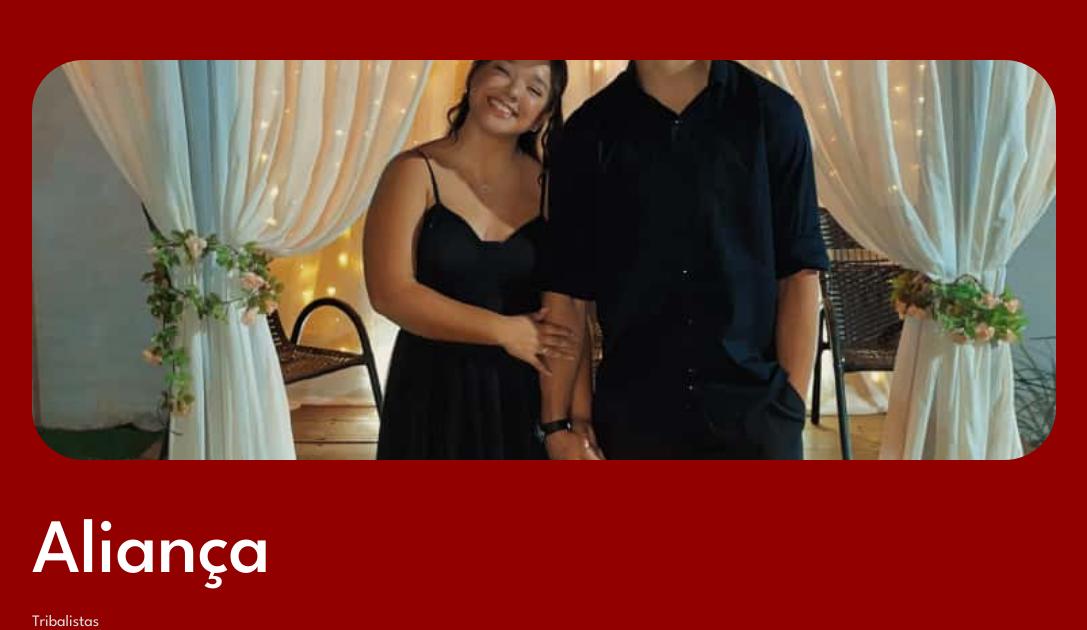
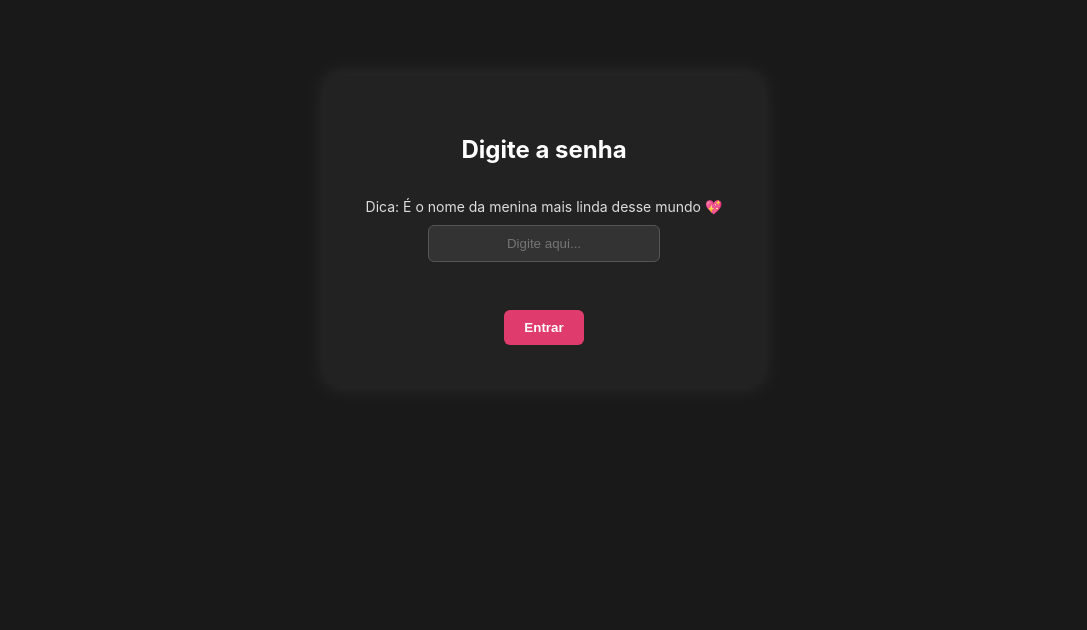
Before and after one commit to LucasAltino/AnnaBiaLucas, a React (Create React App) app: page / in a window 1280 px wide. Shown: the part 170-800 px from the top of the page, without its empty margins (96-1183 px from the left). Built offline with nearby package versions, Linux system fonts and the light colour scheme; a web font is replaced by a local one.

Commit message:
Add files via upload

```diff
--- a/src/pages/Home.jsx
+++ b/src/pages/Home.jsx
@@ -3,8 +3,10 @@ import styles from "./Home.module.css";
 import Timer from "./Timer";
 import Carousel from "./Carousel";
 import Card from "./Card";
+import usePreloadMedia from "./usePreloadMedia";
 
 function Home() {
+    usePreloadMedia()
     const cards = [
         {
             title: "Aliança",
@@ -56,8 +58,10 @@ function Home() {
         },
     ];
 
-
     const [currentIndex, setCurrentIndex] = useState(0);
+    const [authorized, setAuthorized] = useState(false);
+    const [inputValue, setInputValue] = useState("");
+    const [error, setError] = useState("");
 
     const nextCard = () => {
         setCurrentIndex((prev) => (prev + 1) % cards.length);
@@ -68,6 +72,37 @@ function Home() {
     };
 
     const currentCard = cards[currentIndex];
+
+    const handleSubmit = (e) => {
+        e.preventDefault();
+        if (inputValue.trim().toLowerCase() === "anna beatriz") {
+            setAuthorized(true);
+        } else {
+            setError("Senha incorreta! Tente novamente ❤️");
+        }
+    };
+
+    if (!authorized) {
+        return (
+            <div style={overlayStyle}>
+                <form onSubmit={handleSubmit} style={formStyle}>
+                    <h2 style={{color:"white"}}>Digite a senha</h2>
+                    <p style={{ fontSize: "14px", color: "#ddd", marginBottom: "10px" }}>
+                        Dica: É o nome da menina mais linda desse mundo 💖
+                    </p>
+                    <input
+                        type="text"
+                        value={inputValue}
+                        onChange={(e) => setInputValue(e.target.value)}
+                        placeholder="Digite aqui..."
+                        style={inputStyle}
+                    />
+                    <button type="submit" style={buttonStyle}>Entrar</button>
+                    {error && <p style={{ color: "pink", marginTop: "10px" }}>{error}</p>}
+                </form>
+            </div>
+        );
+    }
 
     return (
         <div className={styles.principal}>
@@ -95,19 +130,74 @@ function Home() {
             <Carousel />
 
             <div className={styles.data}>
-                <img src="/fotodata.png" alt=""/>
+                <img src="/fotodata.png" alt="" />
                 <p>26 / 08 / 2025</p>
             </div>
 
             <div className={styles.carta}>
-                <p>Desde que te encontrei, Deus tem me ensinado de forma cada vez mais profunda sobre o amor, aquele amor que acalma, que inspira, que faz o coração bater mais forte só de pensar em você.
-
-                    Amor, existe algo em você que me cativa de um jeito único, algo que não sei explicar, mas que me faz me apaixonar mais e mais a cada dia. É como se tudo em mim encontrasse paz quando estou com você. A vida, desde então, ficou mais bonita, até poque como já disse nosso querido amigo Rubel, “A vida é boa, mas é muito melhor com você”.</p>
-                <p style={{margin:0, marginLeft:"21%"}}>Do seu eterno namorado,</p>
+                <p>
+                    Desde que te encontrei, Deus tem me ensinado de forma cada vez mais profunda sobre o amor,
+                    aquele amor que acalma, que inspira, que faz o coração bater mais forte só de pensar em você.
+                    <br /><br />
+                    Amor, existe algo em você que me cativa de um jeito único, algo que não sei explicar,
+                    mas que me faz me apaixonar mais e mais a cada dia. É como se tudo em mim encontrasse paz
+                    quando estou com você. A vida, desde então, ficou mais bonita, até poque como já disse nosso querido amigo Rubel,
+                    “A vida é boa, mas é muito melhor com você”.
+                </p>
+                <p style={{ margin: 0, marginLeft: "21%" }}>Do seu eterno namorado,</p>
                 <p>Lucas Altino</p>
             </div>
         </div>
     );
 }
 
+/* Estilos inline da tela de senha */
+const overlayStyle = {
+    position: "fixed",
+    top: 0,
+    left: 0,
+    width: "100vw",
+    height: "100vh",
+    background: "rgba(0, 0, 0, 0.9)",
+    display: "flex",
+    alignItems: "center",
+    justifyContent: "center",
+    flexDirection: "column",
+    zIndex: 9999,
+};
+
+const formStyle = {
+    background: "#222",
+    padding: "40px",
+    borderRadius: "12px",
+    display: "flex",
+    flexDirection: "column",
+    alignItems: "center",
+    boxShadow: "0 0 20px rgba(255,255,255,0.1)",
+};
+
+const inputStyle = {
+    padding: "10px 15px",
+    borderRadius: "6px",
+    border: "1px solid #555",
+    background: "#333",
+    color: "#fff",
+    marginBottom: "10px",
+    outline: "none",
+    width: "200px",
+    textAlign: "center",
+};
+
+const buttonStyle = {
+    background: "#e03b6d",
+    border: "none",
+    padding: "10px 20px",
+    borderRadius: "6px",
+    color: "#fff",
+    fontWeight: "bold",
+    cursor: "pointer",
+    transition: "0.2s",
+    marginTop:"3vw"
+};
+
 export default Home;
--- /dev/null
+++ b/src/pages/usePreloadMedia.jsx
@@ -0,0 +1,43 @@
+import { useEffect } from "react";
+
+function usePreloadMedia() {
+    useEffect(() => {
+        const images = [
+            "/foto1.jpeg",
+            "/foto2.jpeg",
+            "/foto3.jpeg",
+            "/foto4.jpeg",
+            "/foto5.jpeg",
+            "/foto6.jpeg",
+            "/foto7.jpeg",
+            "/foto9.jpeg",
+            "/fotodata.png",
+        ];
+
+        const audios = [
+            "/alianca.mp3",
+            "/lisboa.mp3",
+            "/velha.mp3",
+            "/partilhar.mp3",
+            "/BB.mp3",
+            "/amorpuro.mp3",
+            "/levocomigo.mp3",
+            "/queroamar.mp3",
+        ];
+
+        // Pré-carregar imagens
+        images.forEach((src) => {
+            const img = new Image();
+            img.src = src;
+        });
+
+        // Pré-carregar músicas (carrega apenas o header, não toca)
+        audios.forEach((src) => {
+            const audio = new Audio();
+            audio.src = src;
+            audio.preload = "auto";
+        });
+    }, []);
+}
+
+export default usePreloadMedia;
```
